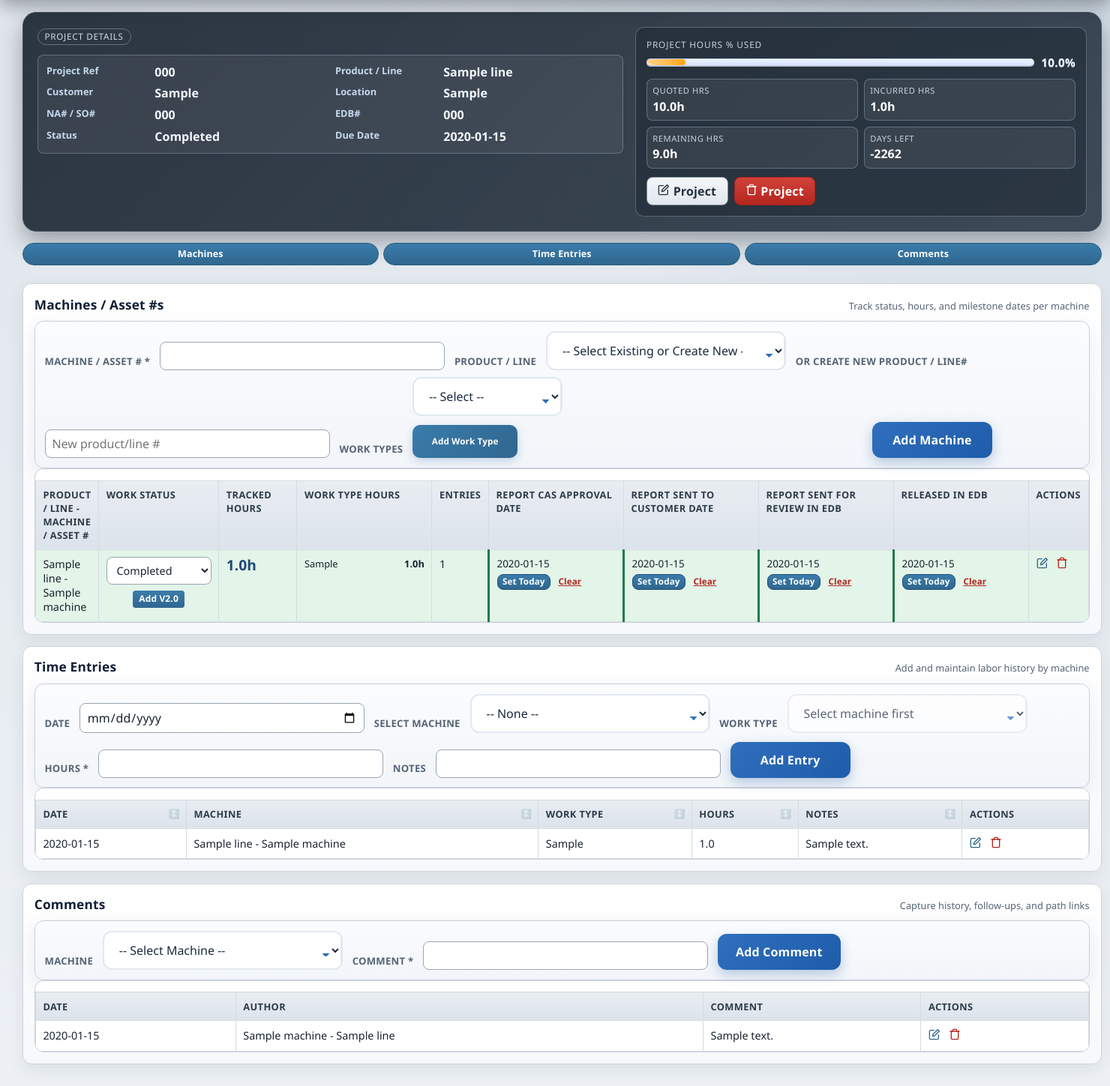
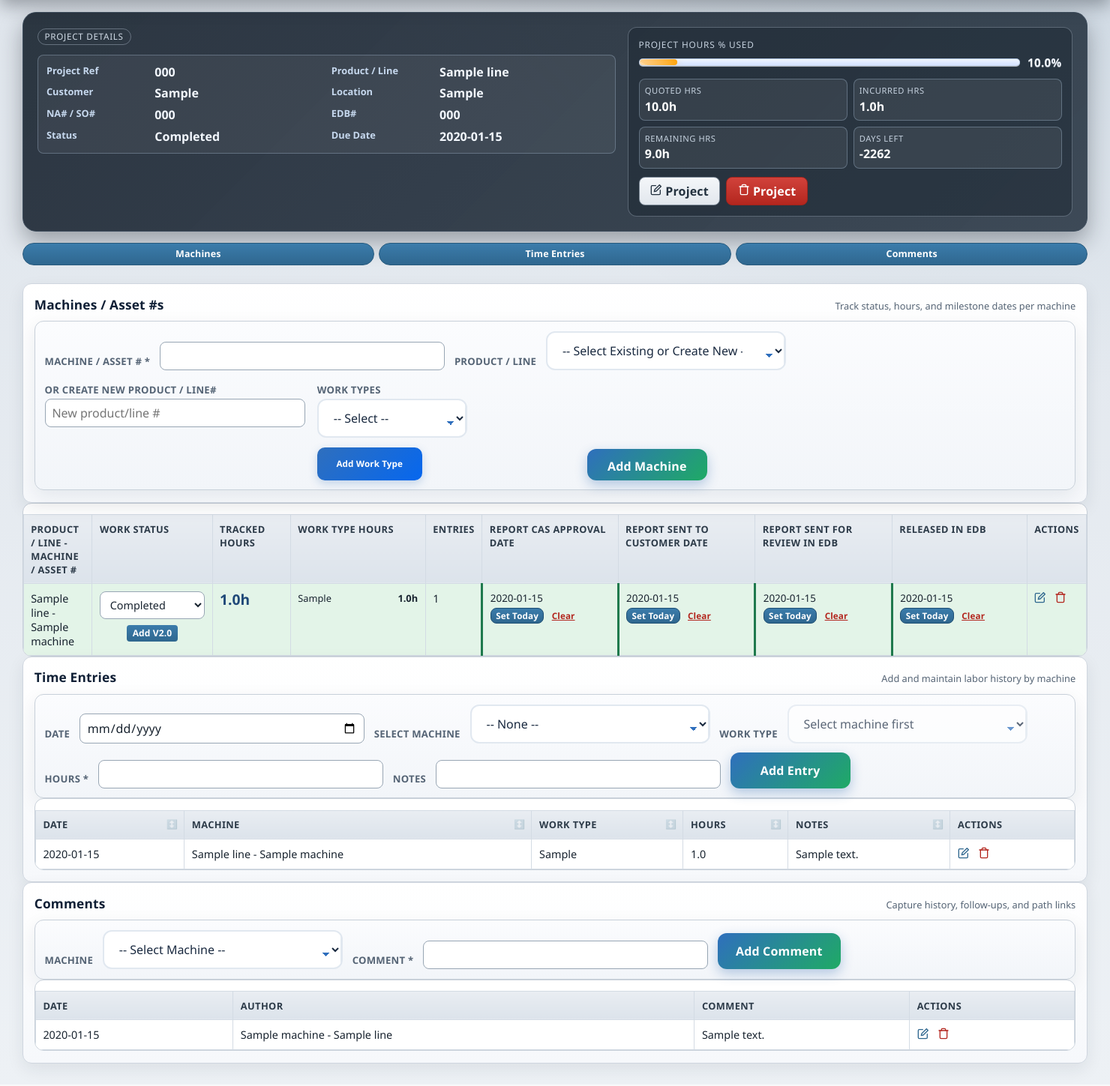
Before and after one commit to AdashAZ/Project-Tracker, a Flask app: page /projects/1 in a window 1480 px wide. Shown: the part 58-1507 px from the top of the page at 75% size. Run offline with Flask 3, Linux system fonts and the light colour scheme; tables that the repository leaves empty hold one stand-in row (values such as "Sample post").

Commit message:
Changed some formatting / look of buttons

```diff
--- a/static/css/styles.css
+++ b/static/css/styles.css
@@ -202,7 +202,7 @@ h3 {
   font-weight: 800;
   border-radius: 12px;
   border: none;
-  background: linear-gradient(135deg, #2f6fbd, #1f5caa);
+  background: linear-gradient(135deg, #2f6fbd, #1faa65);
   color: #ffffff;
   cursor: pointer;
   transition: all 0.2s ease;
@@ -259,7 +259,7 @@ h3 {
 
 #add-work-type-btn {
   align-self: flex-start;
-  background: linear-gradient(135deg, #3b7cab, #2f678f);
+  background: linear-gradient(135deg, #2f6fbd, #0667ef);
   border: none;
   color: #ffffff;
   padding: 0.6rem 1rem;
@@ -1051,7 +1051,7 @@ tr:nth-child(even) td {
 
 .section-toggle-btn {
   background: #ecf3ff;
-  color: #24466f;
+  color: #da8907;
   border: 1px solid #bfd1e9;
   padding: 0.33rem 0.65rem;
   border-radius: 999px;
@@ -1066,7 +1066,7 @@ tr:nth-child(even) td {
 }
 
 .section-toggle-btn.is-active {
-  background: linear-gradient(180deg, #2f6fbd, #1f5caa);
+  background: linear-gradient(180deg, #da8907, #da8907);
   color: #fff;
   border-color: #1d4f8e;
 }
--- a/templates/project_detail.html
+++ b/templates/project_detail.html
@@ -192,12 +192,18 @@
           {% endfor %}
         </select>
 
+        <div style="grid-column: 1 / -1; display: grid; grid-template-columns: 1fr 1fr; gap: 1rem; margin-top: 0.5rem;">
+          <div>
             <label for="new_product_line">Or Create New Product / Line#</label>
             <input type="text" id="new_product_line" name="new_product_line" placeholder="New product/line #">
+          </div>
 
+          <div style="display: flex; align-items: flex-end; gap: 0.5rem;">
+            <div style="flex: 1;">
               <label for="work_types">Work Types</label>
               <div class="machine-work-types-add" id="machine-work-types-add">
                 <div class="machine-work-type-row" data-work-type-row>
+                  <label class="machine-work-type-label">Work Type *</label>
                   <select class="machine-work-type-select" name="work_types">
                     <option value="">-- Select --</option>
                     {% for option in work_type_options %}
@@ -209,7 +215,12 @@
                 <button type="button" class="btn-mini" id="add-work-type-btn">Add Work Type</button>
               </div>
 
-        <button type="submit">Add Machine</button>
+            </div>
+          </div>
+            </div>
+            <button type="submit" style="height: 42px; white-space: nowrap;">Add Machine</button>
+          </div>
+        </div>
       </div>
     </form>
 
```
Lines whose indentation alone changed are shown as unchanged.
